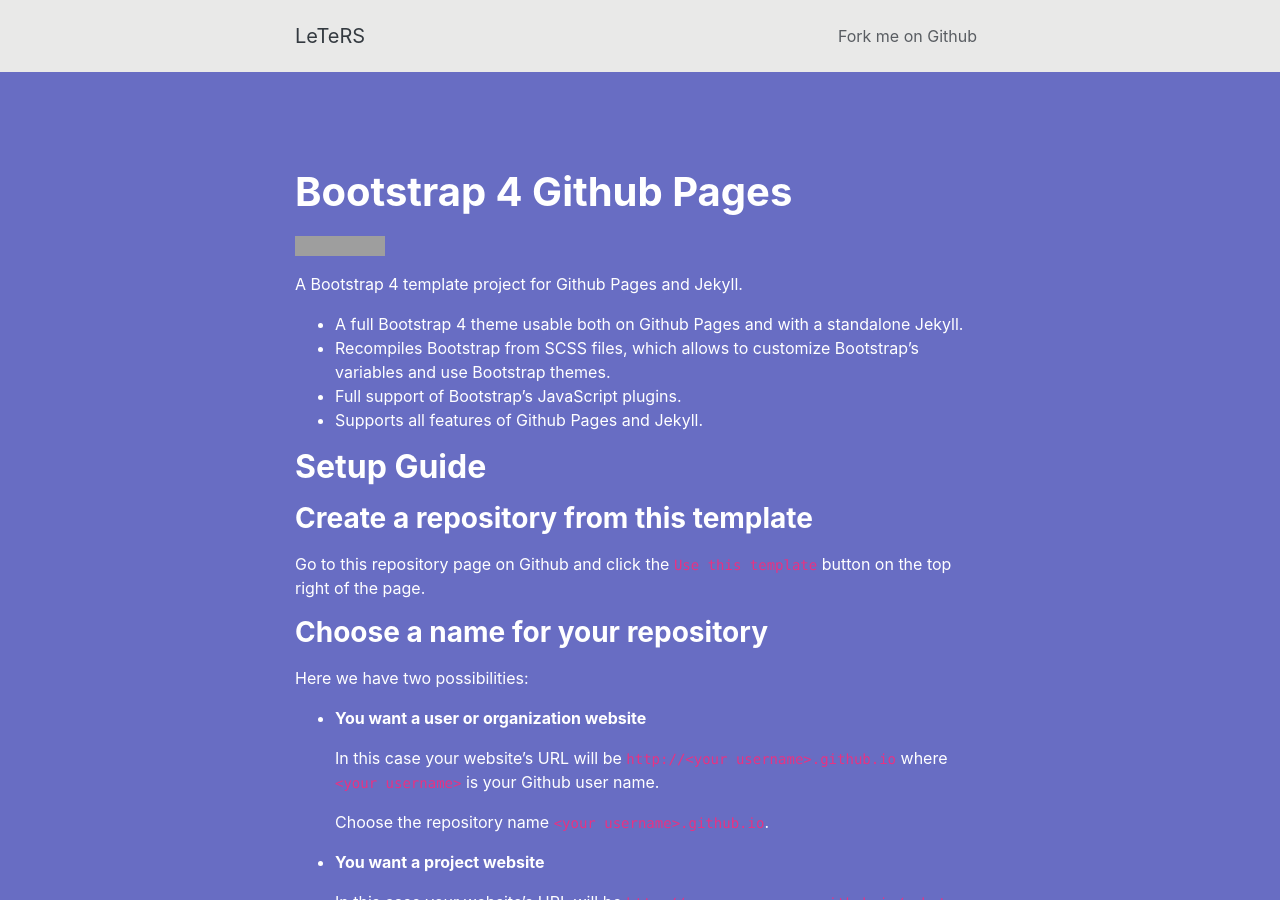
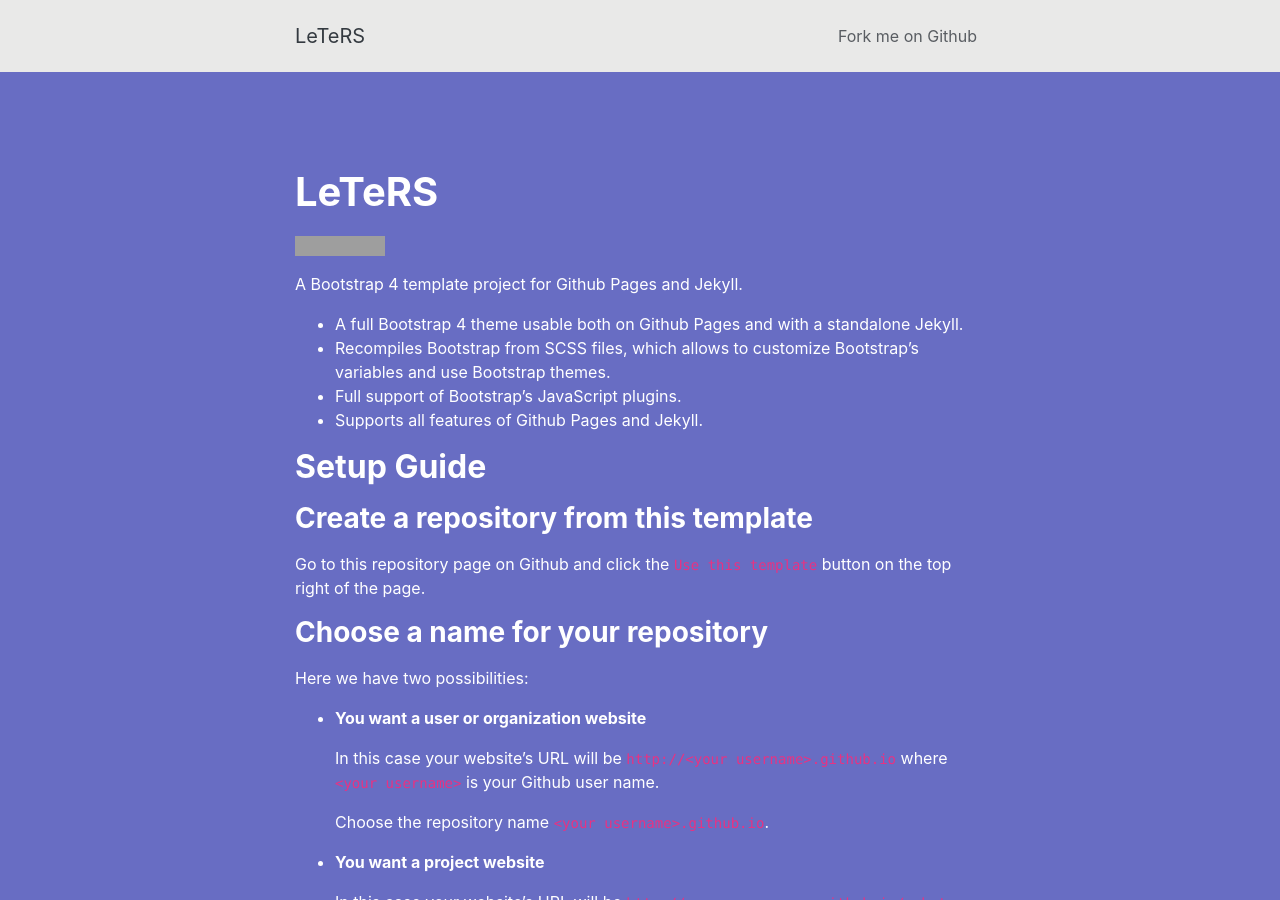
Before and after one commit to TrpDreams/leters, a Jekyll site: the page built from index.md, in a window 1280 px wide and 900 px high. Built offline with Jekyll 4.4.1, drawn with Linux system fonts in a browser that asks for light colours; grey boxes are pictures that could not be loaded.

Commit message:
Update index.md

```diff
--- a/index.md
+++ b/index.md
@@ -1,6 +1,6 @@
 ---
 layout: page
-title: Bootstrap 4 Github Pages
+title: LeTeRS
 ---
 
 [![GitHub Repo stars](https://img.shields.io/github/stars/nicolas-van/bootstrap-4-github-pages?style=social)](https://github.com/nicolas-van/bootstrap-4-github-pages)
```
